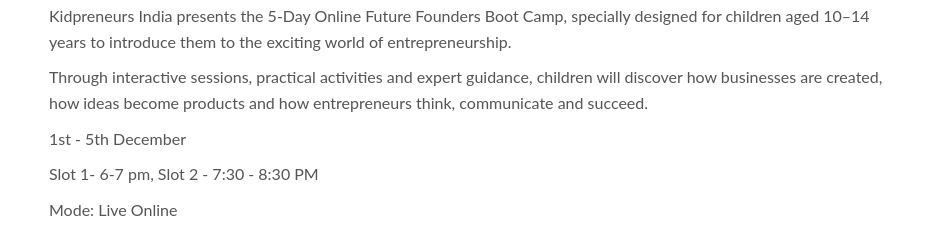
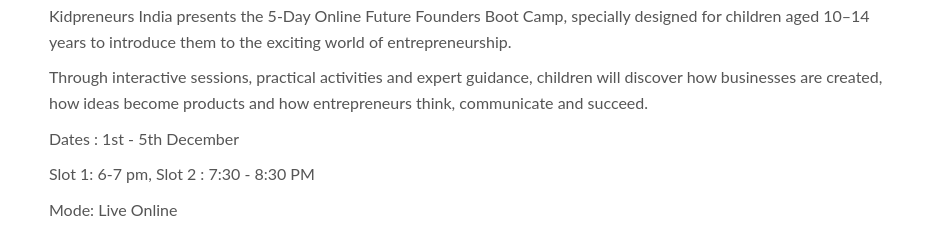
Before and after one commit to womenentrepreneursindia/kidpreneursindia1, a plain HTML site: page events.html in a window 1280 px wide. Shown: the part 1340-1569 px from the top of the page, without its empty margins (21-960 px from the left). Drawn offline with Linux system fonts and the light colour scheme.

Commit message:
events page corrections

```diff
--- a/events.html
+++ b/events.html
@@ -191,8 +191,8 @@
 																				<p> Is your child curious, creative and full of ideas? Give them the opportunity to turn those ideas into action!
 																				<p> Kidpreneurs India presents the 5-Day Online Future Founders Boot Camp, specially designed for children aged 10–14 years to introduce them to the exciting world of entrepreneurship. </p>
 																				<p> Through interactive sessions, practical activities and expert guidance, children will discover how businesses are created, how ideas become products and how entrepreneurs think, communicate and succeed. </p>
-																				<p> 1st - 5th December </p>
-																				<p> Slot 1- 6-7 pm, Slot 2 - 7:30 - 8:30 PM  </p>
+																				<p> Dates : 1st - 5th December </p>
+																				<p> Slot 1: 6-7 pm, Slot 2 : 7:30 - 8:30 PM  </p>
 																				<p> Mode: Live Online </p>
 																				<p> Learn from Industry experts </p>
 																				<p> Digital Certificates will be provided to all the attendees.</p>
```
